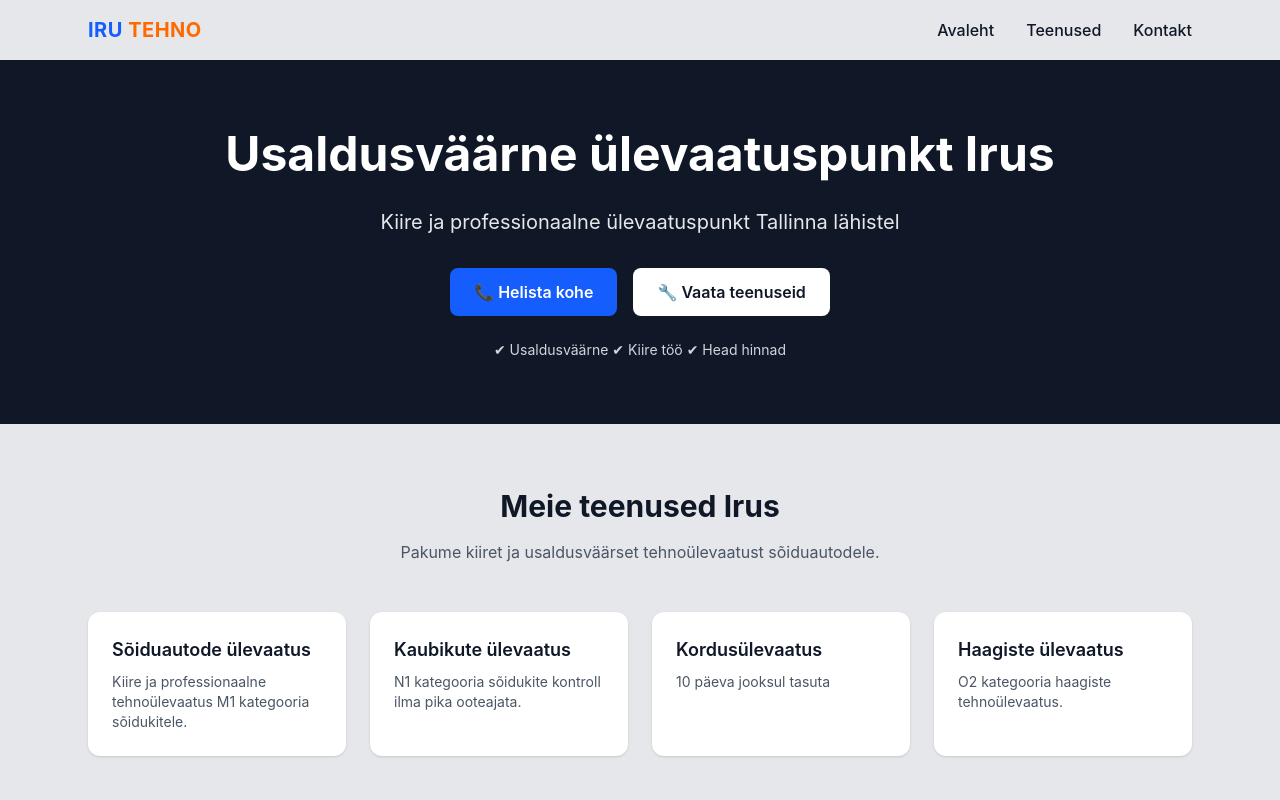
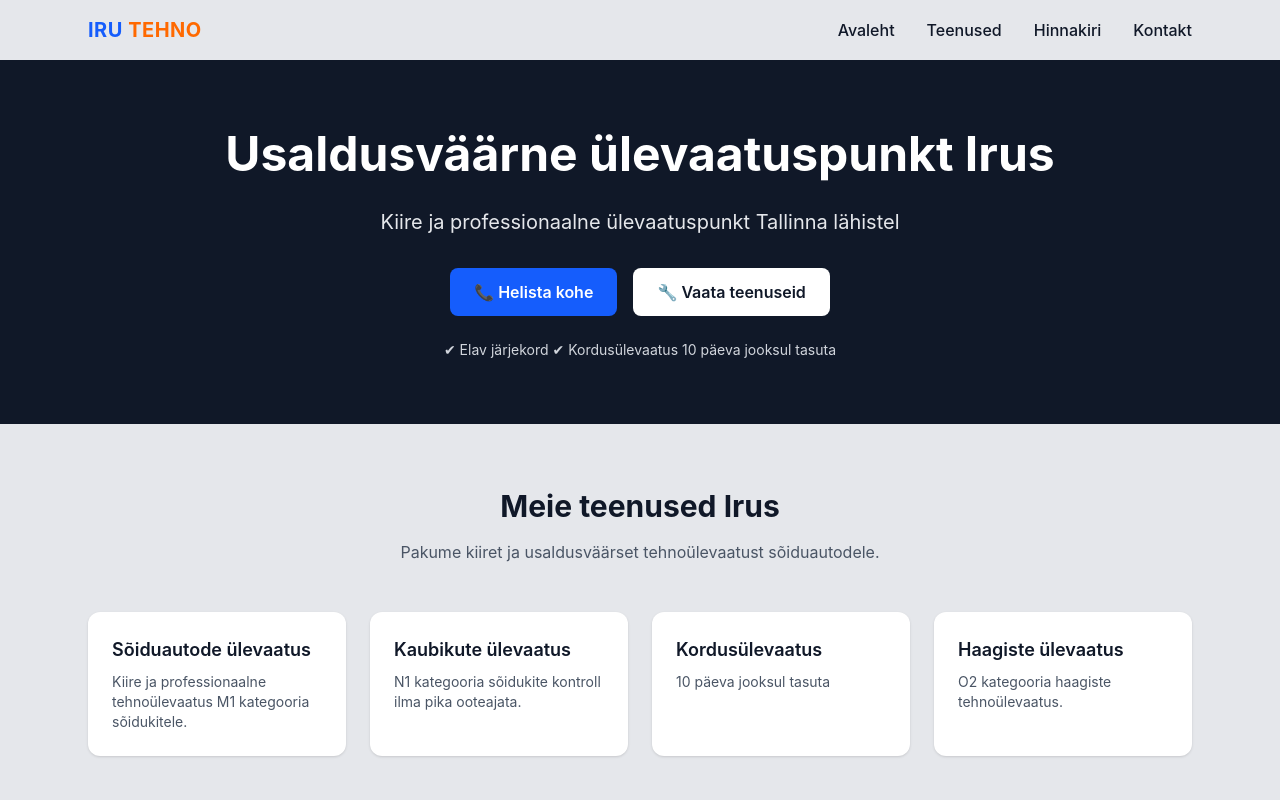
Before and after one commit to randelreiman/iru-ut, a website built with Vite: page index.html in a window 1280 px wide. Shown: the top 800 px of the page. Built offline with nearby package versions, Linux system fonts and the light colour scheme.

Commit message:
hinnakiri link

```diff
--- a/index.html
+++ b/index.html
@@ -38,6 +38,9 @@
             <a href="/#teenused" class="hover:text-blue-600">Teenused</a>
           </li>
           <li>
+            <a href="/#hinnakiri" class="hover:text-blue-600">Hinnakiri</a>
+          </li>
+          <li>
             <a href="/#kontakt" class="hover:text-blue-600">Kontakt</a>
           </li>
         </ul>
@@ -67,6 +70,7 @@
         <ul class="space-y-4 font-medium">
           <li><a href="/#avaleht" class="block">Avaleht</a></li>
           <li><a href="/#teenused" class="block">Teenused</a></li>
+          <li><a href="/#hinnakiri" class="block">Hinnakiri</a></li>
           <li><a href="/#kontakt" class="block">Kontakt</a></li>
         </ul>
       </div>
@@ -99,7 +103,9 @@
               🔧 Vaata teenuseid
             </a>
           </div>
-          <p class="mt-6 text-sm text-gray-300">✔ Usaldusväärne ✔ Kiire töö ✔ Head hinnad</p>
+          <p class="mt-6 text-sm text-gray-300">
+            ✔ Elav järjekord ✔ Kordusülevaatus 10 päeva jooksul tasuta
+          </p>
         </div>
       </section>
       <section id="teenused" class="bg-gray-200 py-16">
@@ -154,7 +160,7 @@
           </div>
         </div>
       </section>
-      <section id="hinnad" class="bg-gray-900 py-16">
+      <section id="hinnakiri" class="bg-gray-900 py-16">
         <div class="max-w-6xl mx-auto px-6">
           <!-- Header -->
           <div class="text-center max-w-2xl mx-auto">
```
